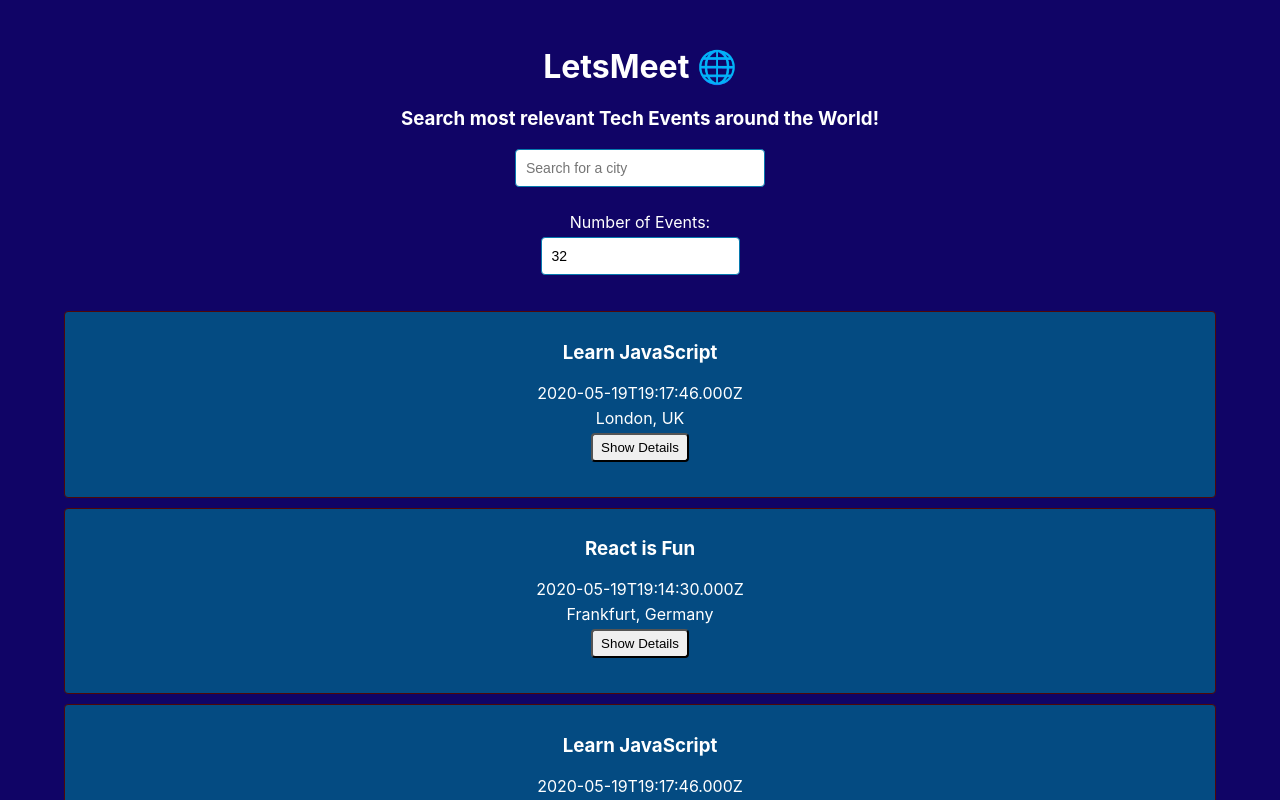
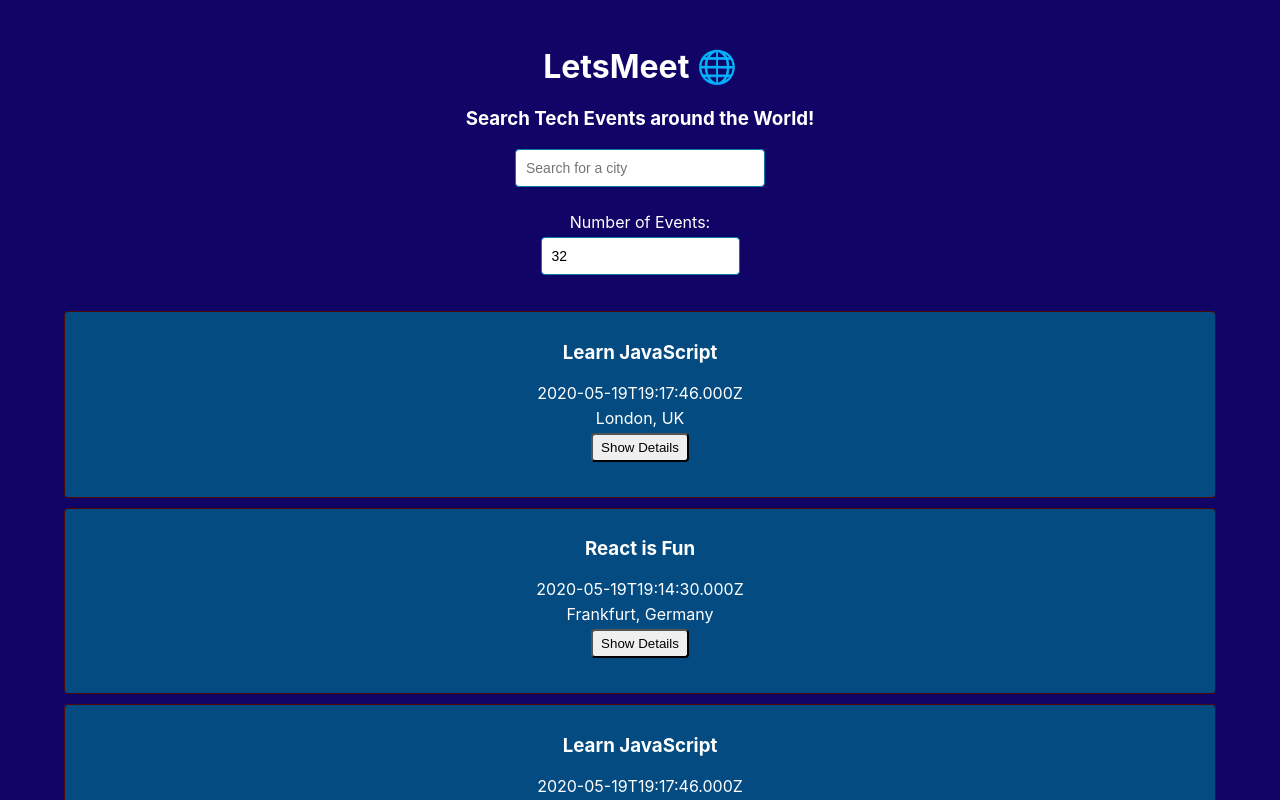
Before and after one commit to jmahanera/LetsMeet, a React (Create React App) app: page / in a window 1280 px wide. Shown: the top 800 px of the page. Built offline with nearby package versions, Linux system fonts and the light colour scheme; what atatus-spa would draw is missing.

Commit message:
subtitle updated

```diff
--- a/src/App.js
+++ b/src/App.js
@@ -44,7 +44,7 @@ const App = () => {
     LetsMeet <span role="img" aria-label="globe" className="globe-symbol">🌐</span>
   </h1>
   <h3 className="subtitle">
-    Search most relevant Tech Events around the World!
+    Search Tech Events around the World!
   </h3>
 </div>
 
```
